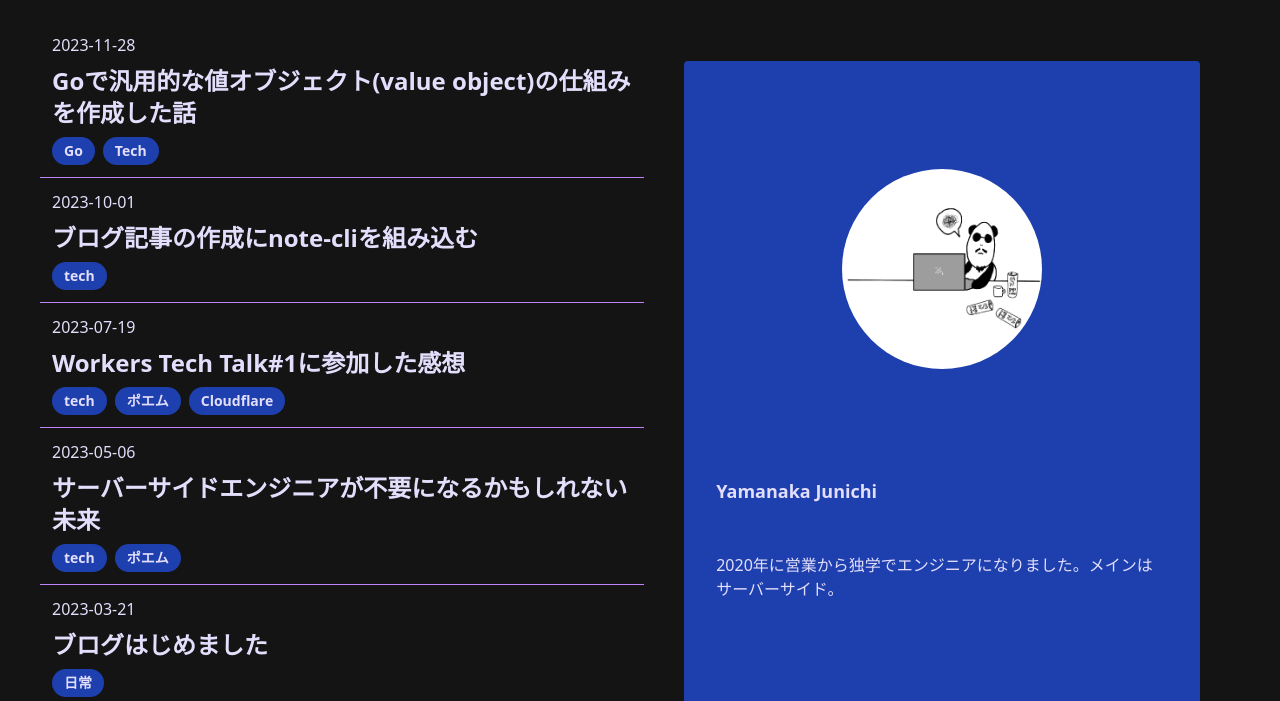
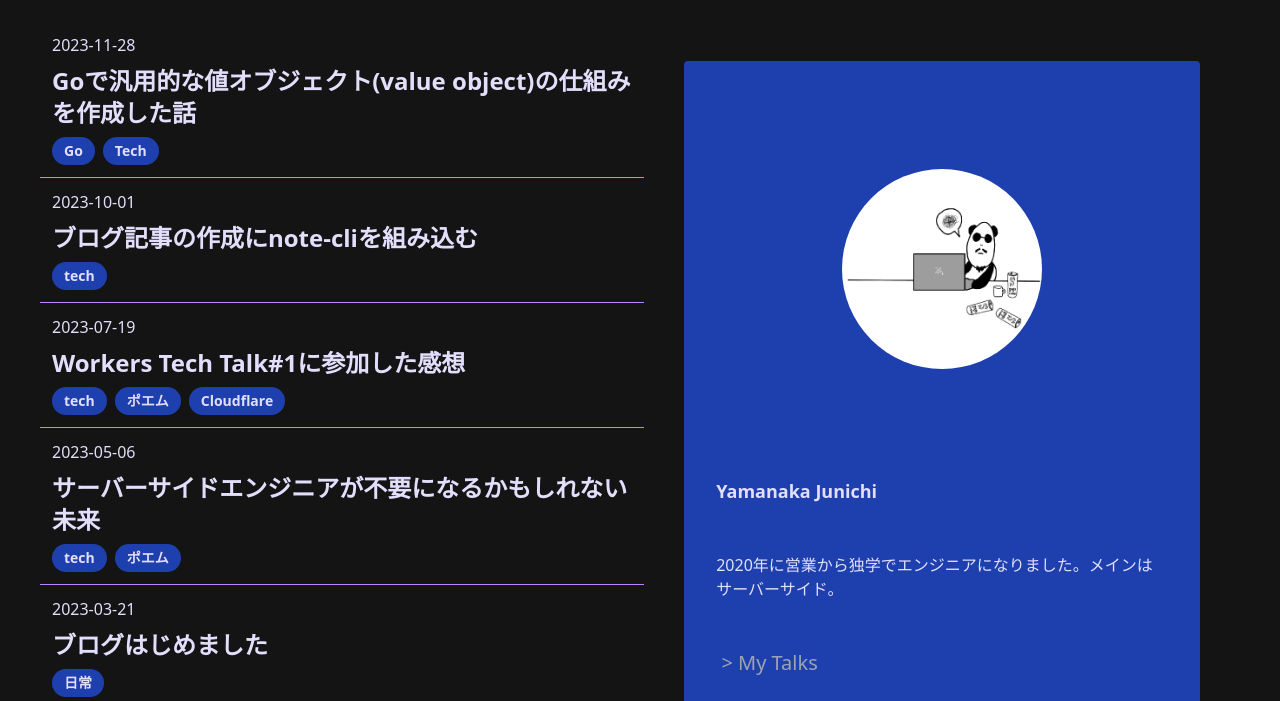
Before and after one commit to JY8752/my-blog, an Astro site: page / in a window 1280 px wide. Shown: the part 99-800 px from the top of the page. Built offline with nearby package versions, Linux system fonts and the light colour scheme; Astro itself is replaced by a stand-in of ours; a script that the page names is missing.

Commit message:
add talks

```diff
--- a/src/pages/index.astro
+++ b/src/pages/index.astro
@@ -43,6 +43,10 @@ const ogpImageURL = new URL("/Top.png", canonicalURL);
         <div class="p-3">
           <p class="text-lg font-semibold">Yamanaka Junichi</p>
           <p>2020年に営業から独学でエンジニアになりました。メインはサーバーサイド。</p>
+          <a
+            href="https://talks-3l6.pages.dev/"
+            class="text-xl text-gray-400 block hover:opacity-50"
+          > > My Talks</a>
         </div>
         <div class="p-3 flex flex-col">
           <p class="text-lg font-semibold">言語</p>
```
